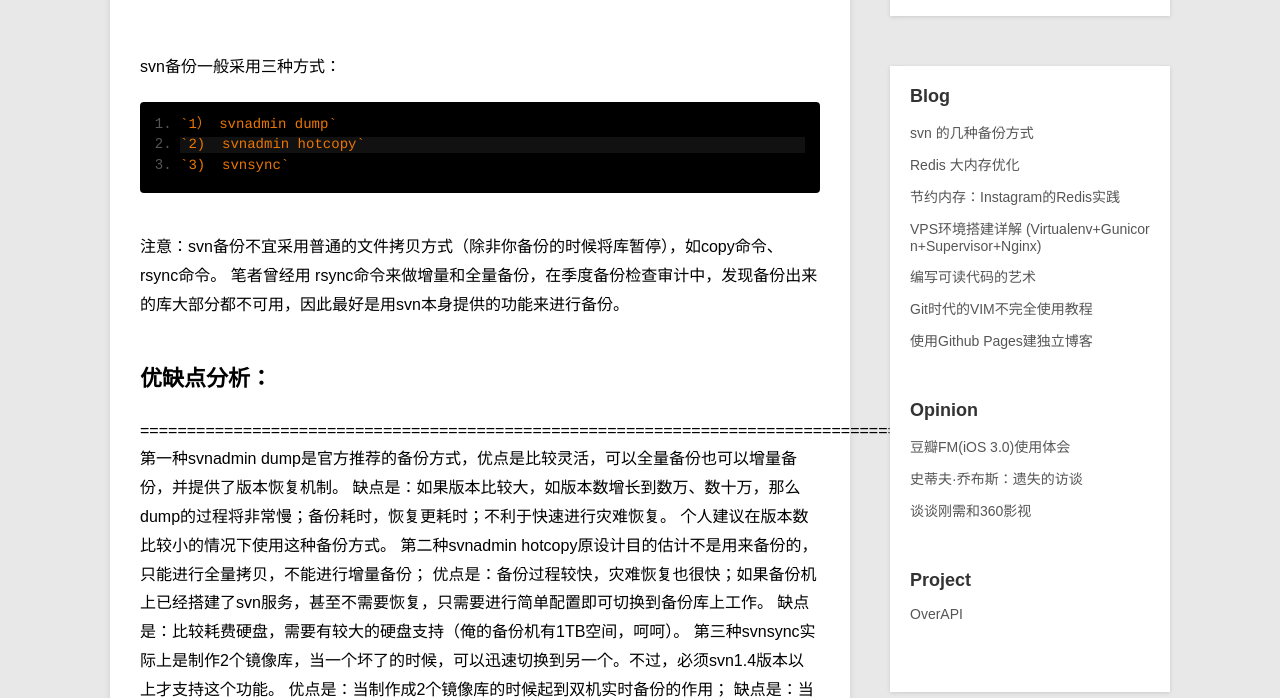
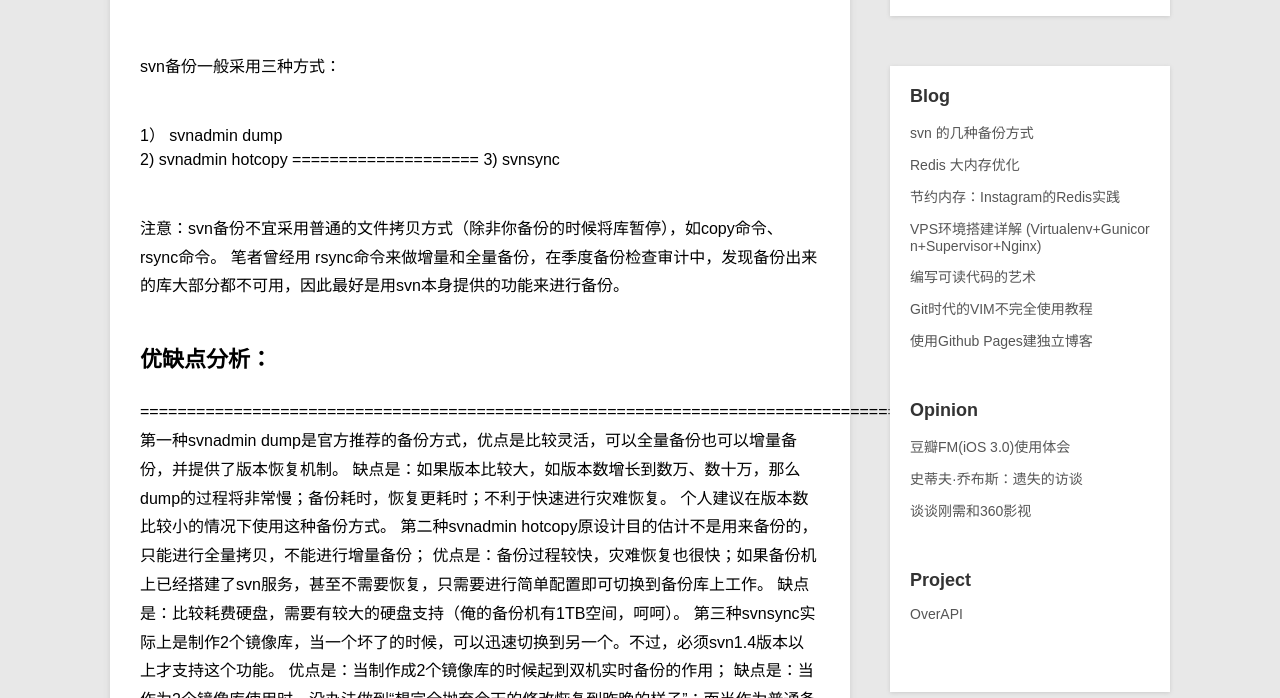
Before and after one commit to szulrj2008/jethro.github.io, a Jekyll site: the page built from _posts/blog/2014-06-25-svn-backup.md, in a window 1280 px wide and 900 px high, cut to the strip 202-900 px from the top of the window. Built offline with Jekyll 4.4.1, drawn with Linux system fonts in a browser that asks for light colours; Markdown is read by kramdown in place of the engine named in the settings.

Commit message:
4444
44444

```diff
--- a/_posts/blog/2014-06-25-svn-backup.md
+++ b/_posts/blog/2014-06-25-svn-backup.md
@@ -7,9 +7,11 @@ category: blog
 
 svn备份一般采用三种方式：
 
-	`1） svnadmin dump`
-	`2)  svnadmin hotcopy`
-	`3)  svnsync`
+1） svnadmin dump
+==================
+2)  svnadmin hotcopy
+====================
+3)  svnsync
 
 注意：svn备份不宜采用普通的文件拷贝方式（除非你备份的时候将库暂停），如copy命令、rsync命令。
 笔者曾经用 rsync命令来做增量和全量备份，在季度备份检查审计中，发现备份出来的库大部分都不可用，因此最好是用svn本身提供的功能来进行备份。
```
